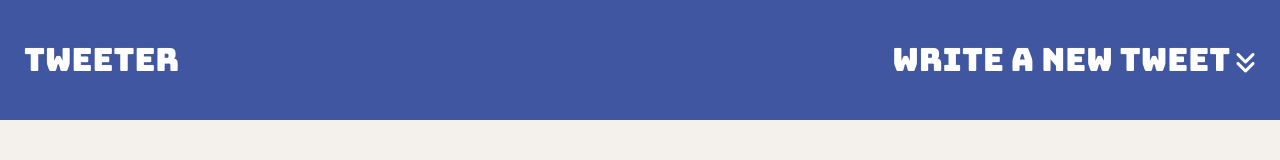
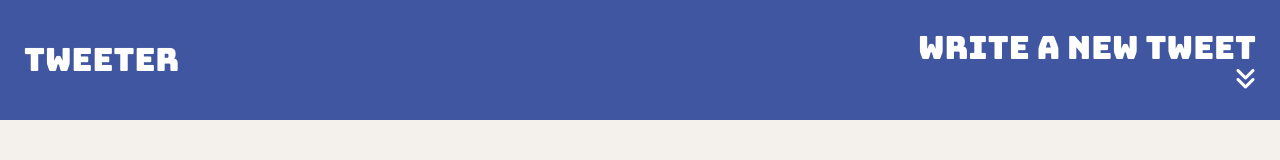
Before and after one commit to murray-pocha/tweeter, a website: page public/index.html in a window 1280 px wide. Drawn offline with nearby package versions, Linux system fonts and the light colour scheme.

Commit message:
made adjustment to hit requirement

```diff
--- a/public/styles/nav.css
+++ b/public/styles/nav.css
@@ -20,15 +20,14 @@ font-size: 2rem;
 
 /* style for the 'write a new tweet' section */
 
-.write-tweet {
+.nav-tweet-btn {
   display: flex;
   flex-direction: column;
   align-items: flex-end;
-  font-family: "Source Sans 3", sans-serif;
+  font-family: "Bungee", sans-serif;
   font-size: 1.5rem;
   color: #FFFFFF;
   text-align: right;
-  padding: 0 1.5rem;
 }
 
 /* style for the font awesome icon */
```
